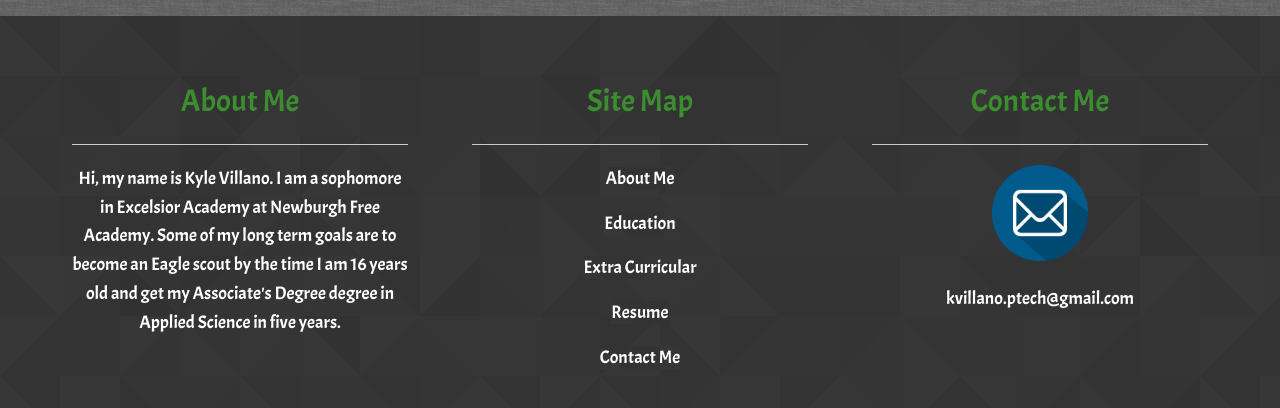
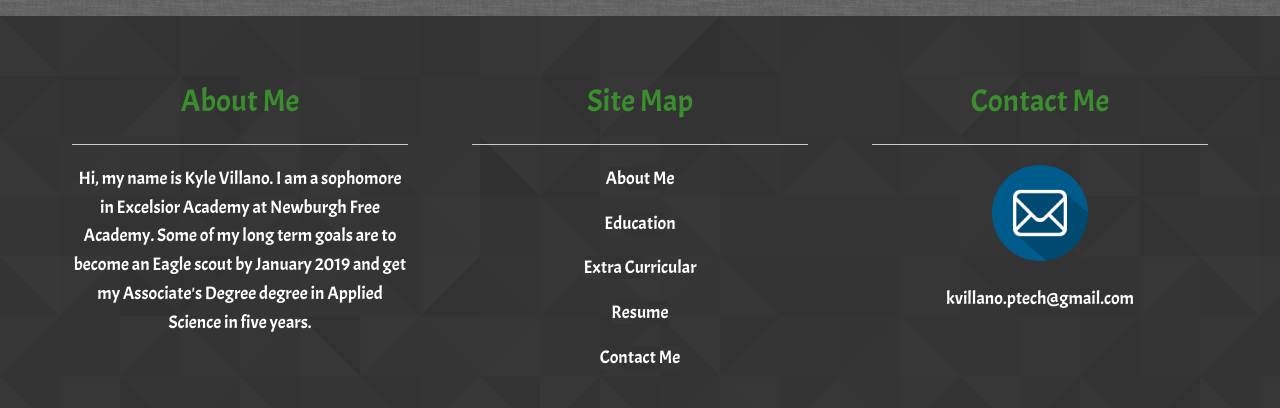
Before and after one commit to kvillano/kvillano.github.io, a plain HTML site: page work.html in a window 1280 px wide. Shown: the part 1678-2086 px from the top of the page. Drawn offline with Linux system fonts and the light colour scheme.

Commit message:
Update work.html

```diff
--- a/work.html
+++ b/work.html
@@ -193,7 +193,7 @@ terrestrial chamber. To do this I used hydroponics.
         <p>Hi, my name is Kyle Villano.
           I am a sophomore in Excelsior Academy at Newburgh Free Academy.
           Some of my long term
-   goals are to become an Eagle scout by the time I am 16 years old
+   goals are to become an Eagle scout by January 2019
    and get my Associate's Degree
    degree in Applied Science in five years.
   </p>
```
